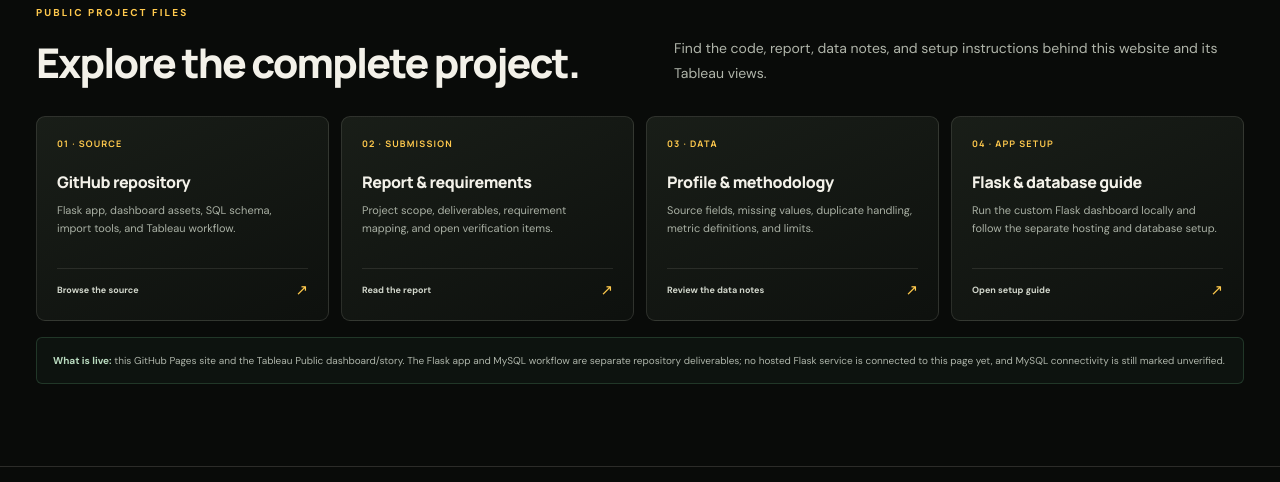
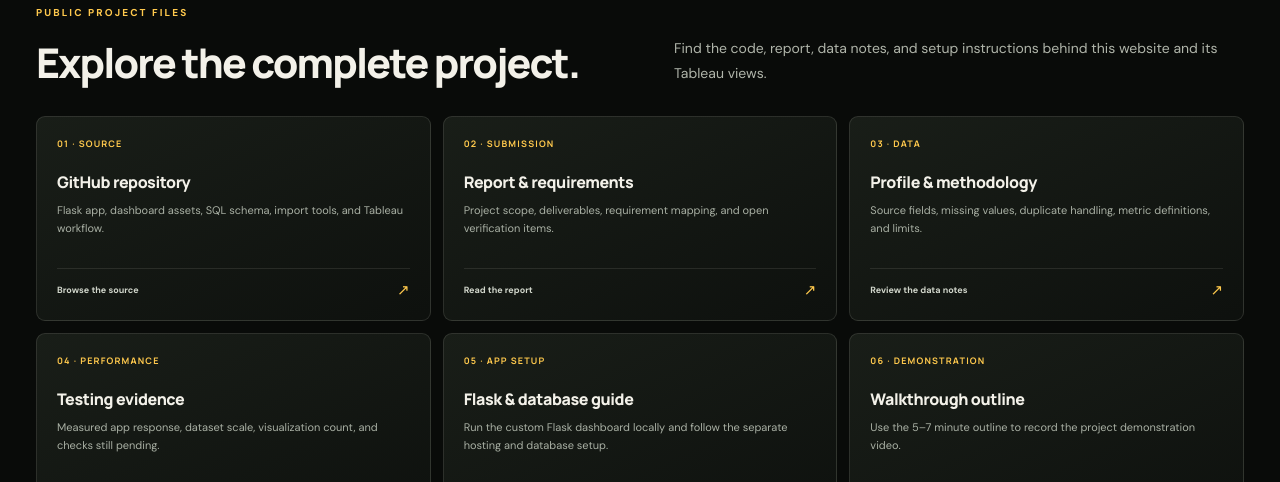
Before and after one commit to manmohansingh9562579-spec/ev-market-performance-insights, a plain HTML site: page docs/site/index.html in a window 1280 px wide. Shown: the part 3606-4088 px from the top of the page. Drawn offline with Linux system fonts and the light colour scheme; a script that the page names is missing.

Commit message:
Add demo and performance project links

```diff
--- a/docs/site/index.html
+++ b/docs/site/index.html
@@ -184,11 +184,17 @@
           <a class="resource-card" href="https://github.com/manmohansingh9562579-spec/ev-market-performance-insights/blob/main/docs/data_profile.md" target="_blank" rel="noopener noreferrer">
             <span class="resource-label">03 · DATA</span><h3>Profile &amp; methodology</h3><p>Source fields, missing values, duplicate handling, metric definitions, and limits.</p><span class="resource-action">Review the data notes <b aria-hidden="true">↗</b></span>
           </a>
+          <a class="resource-card" href="https://github.com/manmohansingh9562579-spec/ev-market-performance-insights/blob/main/docs/performance_report.md" target="_blank" rel="noopener noreferrer">
+            <span class="resource-label">04 · PERFORMANCE</span><h3>Testing evidence</h3><p>Measured app response, dataset scale, visualization count, and checks still pending.</p><span class="resource-action">Read performance report <b aria-hidden="true">↗</b></span>
+          </a>
           <a class="resource-card" href="https://github.com/manmohansingh9562579-spec/ev-market-performance-insights/blob/main/docs/hosted_backend.md" target="_blank" rel="noopener noreferrer">
-            <span class="resource-label">04 · APP SETUP</span><h3>Flask &amp; database guide</h3><p>Run the custom Flask dashboard locally and follow the separate hosting and database setup.</p><span class="resource-action">Open setup guide <b aria-hidden="true">↗</b></span>
+            <span class="resource-label">05 · APP SETUP</span><h3>Flask &amp; database guide</h3><p>Run the custom Flask dashboard locally and follow the separate hosting and database setup.</p><span class="resource-action">Open setup guide <b aria-hidden="true">↗</b></span>
+          </a>
+          <a class="resource-card" href="https://github.com/manmohansingh9562579-spec/ev-market-performance-insights/blob/main/docs/demo_outline.md" target="_blank" rel="noopener noreferrer">
+            <span class="resource-label">06 · DEMONSTRATION</span><h3>Walkthrough outline</h3><p>Use the 5–7 minute outline to record the project demonstration video.</p><span class="resource-action">Open the demo guide <b aria-hidden="true">↗</b></span>
           </a>
         </div>
-        <p class="deployment-note"><strong>What is live:</strong> this GitHub Pages site and the Tableau Public dashboard/story. The Flask app and MySQL workflow are separate repository deliverables; no hosted Flask service is connected to this page yet, and MySQL connectivity is still marked unverified.</p>
+        <p class="deployment-note"><strong>What is live:</strong> this GitHub Pages site and the Tableau Public dashboard/story. The Flask app and MySQL workflow are separate repository deliverables; no hosted Flask service is connected to this page yet, MySQL connectivity is unverified, and the demo video still needs to be recorded.</p>
       </section>
     </main>
 
--- a/docs/site/style.css
+++ b/docs/site/style.css
@@ -405,7 +405,7 @@ body {
 .data-note a { color: var(--gold-light); text-decoration: underline; text-underline-offset: 3px; }
 .project-links { margin-top: 18px; }
 .resources { padding-top: 34px; }
-.resource-grid { display: grid; grid-template-columns: repeat(4, minmax(0, 1fr)); gap: 12px; }
+.resource-grid { display: grid; grid-template-columns: repeat(3, minmax(0, 1fr)); gap: 12px; }
 .resource-card { display: flex; min-height: 205px; flex-direction: column; padding: 20px; border: 1px solid rgba(238,236,220,.13); border-radius: 9px; background: linear-gradient(155deg, rgba(26,31,25,.96), rgba(14,17,14,.98)); transition: transform .2s ease, border-color .2s ease, background .2s ease; }
 .resource-card:hover, .resource-card:focus-visible { transform: translateY(-3px); border-color: rgba(239,174,0,.45); background: #171b17; }
 .resource-label { color: var(--gold-light); font: 700 9px Manrope, sans-serif; letter-spacing: .13em; }
```
